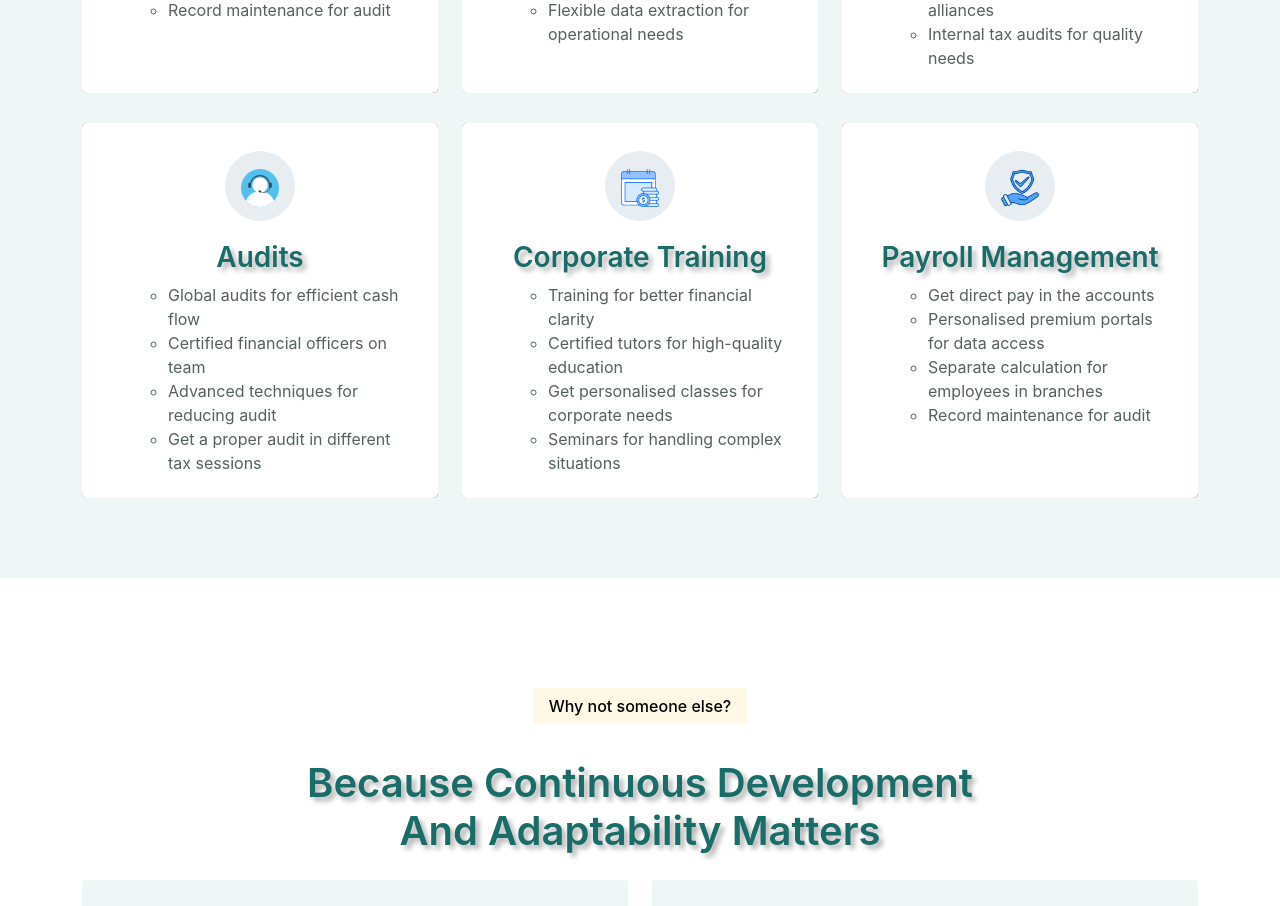
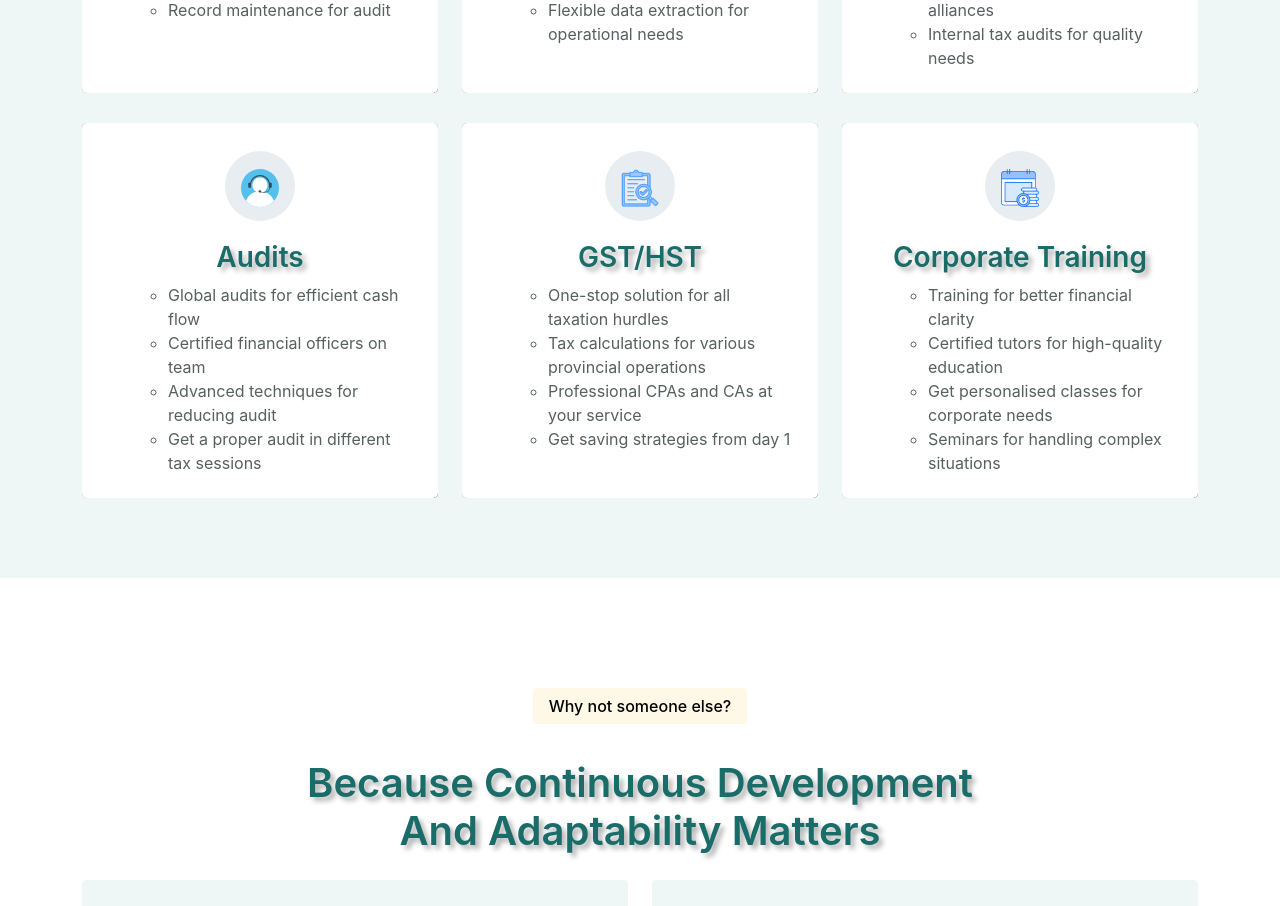
Before and after one commit to GeForceGroot/Landing_Page_2, a React (Create React App) app: page / in a window 1280 px wide. Shown: the part 5380-6286 px from the top of the page. Built offline with nearby package versions, Linux system fonts and the light colour scheme.

Commit message:
commit-new-8

```diff
--- a/src/componenets/Team.js
+++ b/src/componenets/Team.js
@@ -19,6 +19,7 @@ const TeamMember = () => {
                                     width={'400px'}
                                     height={'400px'}
                                     alt="Team Member"
+                                    id='setSize'
                                 />
                             </div>
                         </div>
--- a/src/componenets/service.js
+++ b/src/componenets/service.js
@@ -182,6 +182,21 @@ const Service = () => {
                         <div className="col-lg-4 col-md-6">
                             <div className="service-after-before">
                                 <div className="service2-icon">
+                                    <img src={img8} width={'38px'} height={'38px'} alt="Payroll Management" />
+                                </div>
+                                <h3 className="font-outfit font-22 weight-600 lineh-22 color-17 margin-b">GST/HST</h3>
+                                <ul className='listStyle'>
+                                    <li>One-stop solution for all taxation hurdles</li>
+                                    <li>Tax calculations for various provincial operations</li>
+                                    <li>Professional CPAs and CAs at your service</li>
+                                    <li>Get saving strategies from day 1</li>
+                                </ul>
+                            </div>
+                        </div>
+
+                        <div className="col-lg-4 col-md-6">
+                            <div className="service-after-before">
+                                <div className="service2-icon">
                                     <img src={img11} width={'38px'} height={'38px'} alt="Corporate Training" />
                                 </div>
                                 <h3 className="font-outfit font-22 weight-600 lineh-22 color-17 margin-b">Corporate Training</h3>
@@ -194,21 +209,6 @@ const Service = () => {
                             </div>
                         </div>
 
-                        <div className="col-lg-4 col-md-6">
-                            <div className="service-after-before">
-                                <div className="service2-icon">
-                                    <img src={img6} width={'38px'} height={'38px'} alt="Payroll Management" />
-                                </div>
-                                <h3 className="font-outfit font-22 weight-600 lineh-22 color-17 margin-b">Payroll Management</h3>
-                                <ul className='listStyle'>
-                                    <li>Get direct pay in the accounts</li>
-                                    <li>Personalised premium portals for data access</li>
-                                    <li>Separate calculation for employees in branches</li>
-                                    <li>Record maintenance for audit</li>
-                                </ul>
-                            </div>
-                        </div>
-
                     </div>
                 </div>
             </div>
--- a/src/style/service.css
+++ b/src/style/service.css
@@ -195,8 +195,11 @@ a.learn-more span {
     }
 }
 
-@media (max-width:550px) {
+@media (max-width:420px) {
     .service-haeder-text h1 {
         padding: 0px;
     }
+    .service-after-before{
+        height: 375px;
+    }
 }
--- a/src/style/solution.css
+++ b/src/style/solution.css
@@ -116,4 +116,8 @@ span.consultingspan {
     .works-servicearea{
         height: 250px;
     }
+}@media (max-width:400px) {
+    .works-servicearea{
+        height: 275px;
+    }
 }
--- a/src/style/team.css
+++ b/src/style/team.css
@@ -86,4 +86,9 @@
       text-align: center;
       padding-top: 50px;
     }
+  }  @media (max-width:400px) {
+    #setSize{
+      width: 320px;
+      height: 320px;
+    }
   }
```
